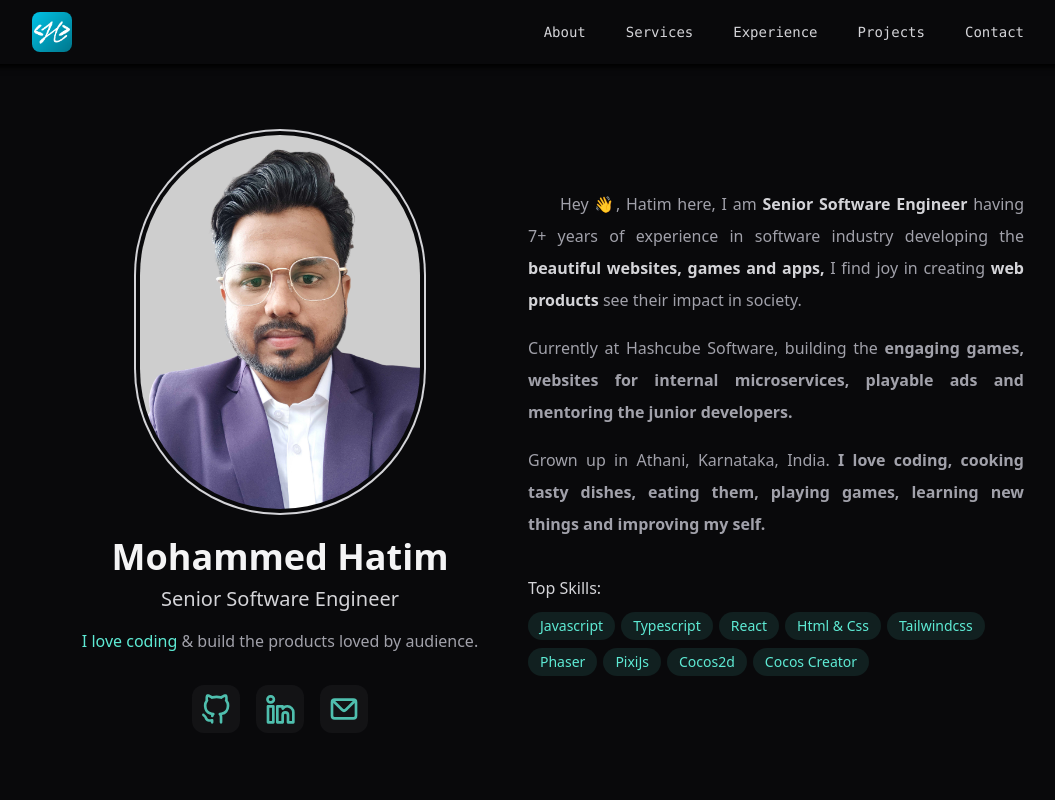
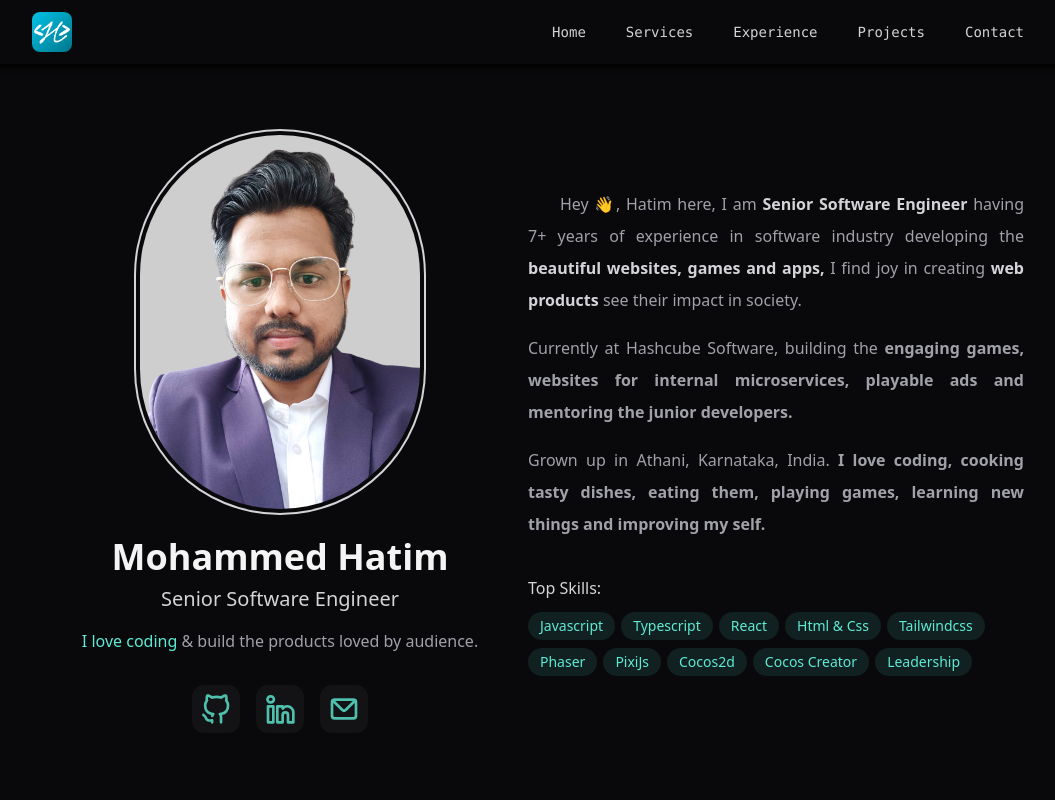
Before and after one commit to hatim-developer/my-portfolio, a React (Vite) app: page / in a window 1280 px wide. Shown: the top 800 px of the page, without its empty margins (112-1167 px from the left). Built offline with nearby package versions, Linux system fonts and the light colour scheme.

Commit message:
Feat/sections links (#5)
* Feat: linked sections

* Feat: humburger icon with mobile nav menu and animations

```diff
--- a/index.html
+++ b/index.html
@@ -1,11 +1,11 @@
 <!doctype html>
-<html lang="en">
+<html lang="en" class="scroll-smooth">
   <head>
     <meta charset="UTF-8" />
     <meta name="viewport" content="width=device-width, initial-scale=1.0" />
     <title>MohammedHatim Portfolio</title>
   </head>
-  <body>
+  <body class="bg-body-color">
     <div id="root"></div>
     <script type="module" src="/src/main.tsx"></script>
   </body>
--- a/src/components/Contact.tsx
+++ b/src/components/Contact.tsx
@@ -4,7 +4,7 @@ const Contact = () => {
   return (
     <section
       id="contact"
-      className="section-min-height flex scroll-mt-40 flex-col items-center justify-center px-4 py-8"
+      className="section-min-height flex scroll-mt-2 flex-col items-center justify-center px-4 py-8"
       aria-label="Contact Me"
     >
       <h2 className="mb-8 text-center text-3xl text-secondary-color md:mb-10 md:text-4xl">
--- a/src/components/Footer.tsx
+++ b/src/components/Footer.tsx
@@ -5,8 +5,8 @@ const Footer = () => {
         className="mx-auto flex max-w-screen-lg flex-row flex-wrap items-center justify-center text-nowrap px-4 py-2 font-sans text-sm text-neutral-color sm:justify-between"
         aria-label="Developer details"
       >
-        <span className="px-4"> Built with React.js and Tailwindcss </span>
-        <span className="px-4"> Developer - Mohammedhatim K </span>
+        <span className="px-4"> Built with React, Tailwindcss & Vite</span>
+        <span className="px-4"> Developer Mohammedhatim K </span>
       </section>
     </footer>
   );
--- a/src/components/Header.tsx
+++ b/src/components/Header.tsx
@@ -1,6 +1,9 @@
 import logo from "assets/img/logo.png";
+import { useState } from "react";
 
 const Header = () => {
+  const [mobileMenu, setMobileMenu] = useState(false);
+
   return (
     <header className="shadow-shadow-color sticky top-0 z-10 bg-body-color shadow-md">
       <section className="mx-auto flex max-w-screen-lg flex-row flex-wrap items-center justify-between px-4 py-3">
@@ -9,17 +12,76 @@ const Header = () => {
           alt="Logo"
           className="max-w-10 cursor-pointer rounded-lg"
         />
-        <nav className="font-mono text-sm text-secondary-color">
-          <button id="hamburger" className="text-3xl sm:hidden">
-            &#9776;
+        <div className="text-secondary-color">
+          <button
+            id="hamburger"
+            className={`relative h-8 w-8 cursor-pointer text-3xl sm:hidden ${mobileMenu ? "toggle-menu" : ""}`}
+            onClick={() => {
+              setMobileMenu(!mobileMenu);
+            }}
+          >
+            <div className="w- absolute h-1 w-full rounded bg-secondary-color transition-all duration-500 before:absolute before:h-1 before:w-full before:-translate-x-4 before:-translate-y-3 before:rounded before:bg-secondary-color before:transition-all before:duration-500 before:content-[''] after:absolute after:h-1 after:w-full after:-translate-x-4 after:translate-y-3 after:rounded after:bg-secondary-color after:transition-all after:duration-500 after:content-['']"></div>
           </button>
-          <ul className="hidden flex-row flex-wrap items-center justify-evenly space-x-4 sm:flex md:space-x-10">
-            <li className="hover:text-neutral-color">About</li>
-            <li>Services</li>
-            <li>Experience</li>
-            <li>Projects</li>
-            <li>Contact</li>
-          </ul>
+          <nav className="font-mono text-sm" aria-label="main">
+            <ul className="hidden flex-row flex-wrap items-center justify-evenly space-x-4 sm:flex md:space-x-10">
+              <li className="hover:text-highlight-color">
+                <a href="/#hero">Home</a>
+              </li>
+              <li className="hover:text-highlight-color">
+                <a href="/#services">Services</a>
+              </li>
+              <li className="hover:text-highlight-color">
+                <a href="/#experience">Experience</a>
+              </li>
+              <li className="hover:text-highlight-color">
+                <a href="/#projects">Projects</a>
+              </li>
+              <li className="hover:text-highlight-color">
+                <a href="/#contact">Contact</a>
+              </li>
+            </ul>
+          </nav>
+        </div>
+      </section>
+
+      <section
+        id="mobile-menu"
+        className={`top-68 absolute min-h-screen w-full origin-top flex-col self-end bg-body-color text-3xl text-secondary-color ${mobileMenu ? "animate-open-menu flex" : "hidden"}`}
+        onClick={() => {
+          setMobileMenu(!mobileMenu);
+        }}
+      >
+        <nav className="flex flex-col items-center py-4" aria-label="mobile">
+          <a
+            href="/#hero"
+            className="w-full py-6 text-center hover:text-highlight-color"
+          >
+            Home
+          </a>
+          <a
+            href="/#services"
+            className="w-full py-6 text-center hover:text-highlight-color"
+          >
+            Services
+          </a>
+          <a
+            href="/#experience"
+            className="w-full py-6 text-center hover:text-highlight-color"
+          >
+            Experience
+          </a>
+          <a
+            href="/#projects"
+            className="w-full py-6 text-center hover:text-highlight-color"
+          >
+            Projects
+          </a>
+          <a
+            href="/#contact"
+            className="w-full py-6 text-center hover:text-highlight-color"
+          >
+            Contact
+          </a>
         </nav>
       </section>
     </header>
--- a/src/components/Hero.tsx
+++ b/src/components/Hero.tsx
@@ -94,6 +94,7 @@ const Hero = () => {
               "PixiJs",
               "Cocos2d",
               "Cocos Creator",
+              "Leadership",
             ]}
             className="md:justify-start"
           />
--- a/src/containers/Experience.tsx
+++ b/src/containers/Experience.tsx
@@ -7,7 +7,8 @@ const Experience = () => {
 
   return (
     <section
-      className="section-min-height flex scroll-mt-40 flex-col items-center px-4 py-8"
+      id="experience"
+      className="section-min-height flex scroll-mt-12 flex-col items-center px-4 py-8"
       aria-label="My Work Experience"
     >
       <h2 className="mb-8 text-center text-3xl text-secondary-color md:mb-10 md:text-4xl">
--- a/src/containers/ProjectsList.tsx
+++ b/src/containers/ProjectsList.tsx
@@ -4,8 +4,8 @@ import { projects } from "data/config";
 const Projects = () => {
   return (
     <section
-      id="services"
-      className="section-min-height flex scroll-mt-40 flex-col items-center justify-center px-4 py-8"
+      id="projects"
+      className="section-min-height flex scroll-mt-12 flex-col items-center justify-center px-4 py-8"
       aria-label="My services"
     >
       <h2 className="mb-8 text-center text-3xl text-secondary-color md:mb-10 md:text-4xl">
--- a/src/containers/Services.tsx
+++ b/src/containers/Services.tsx
@@ -5,7 +5,7 @@ const Services = () => {
   return (
     <section
       id="services"
-      className="section-min-height flex scroll-mt-40 flex-col items-center justify-center px-4 py-8"
+      className="section-min-height flex scroll-mt-12 flex-col items-center justify-center px-4 py-8"
       aria-label="My services"
     >
       <h2 className="mb-8 text-center text-3xl text-secondary-color md:mb-10 md:text-4xl">
--- a/src/index.css
+++ b/src/index.css
@@ -6,4 +6,8 @@
   .section-min-height {
     min-height: calc(100vh - 64px);
   }
+
+  .toggle-menu {
+    @apply [&>div]:bg-transparent [&>div::after]:translate-y-0 [&>div::after]:-rotate-45 [&>div::before]:translate-y-0 [&>div::before]:rotate-45 [&>div]:rotate-[720deg];
+  }
 }
--- a/tailwind.config.js
+++ b/tailwind.config.js
@@ -5,8 +5,21 @@ const colors = require("tailwindcss/colors");
 export default {
   content: ["./index.html", "./src/**/*.{js,ts,jsx,tsx}"],
   theme: {
-    extend: {},
+    extend: {
+      keyframes: {
+        "open-menu": {
+          "0%": { transform: "scaleY(0)" },
+          "80%": { transform: "scaleY(1.2)" },
+          "100%": { transform: "scaleY(1)" },
+        },
+      },
+      animation: {
+        "open-menu": "open-menu 0.3s ease-in-out forwards",
+      },
+    },
     colors: {
+      transparent: colors.transparent,
+
       /* DARK COLORS */
       "all-color": colors.zinc,
       "body-color": colors.zinc[950],
```
